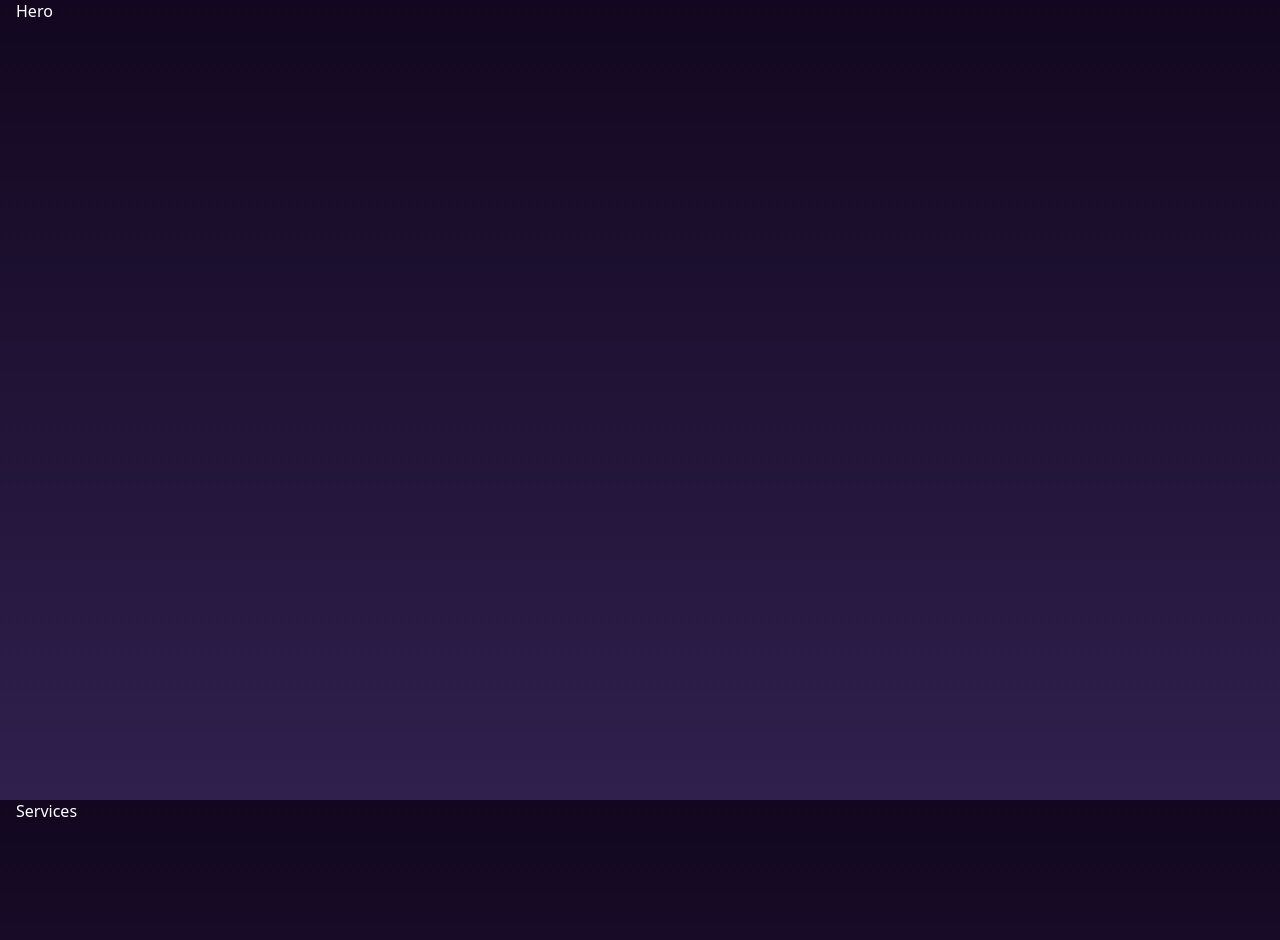
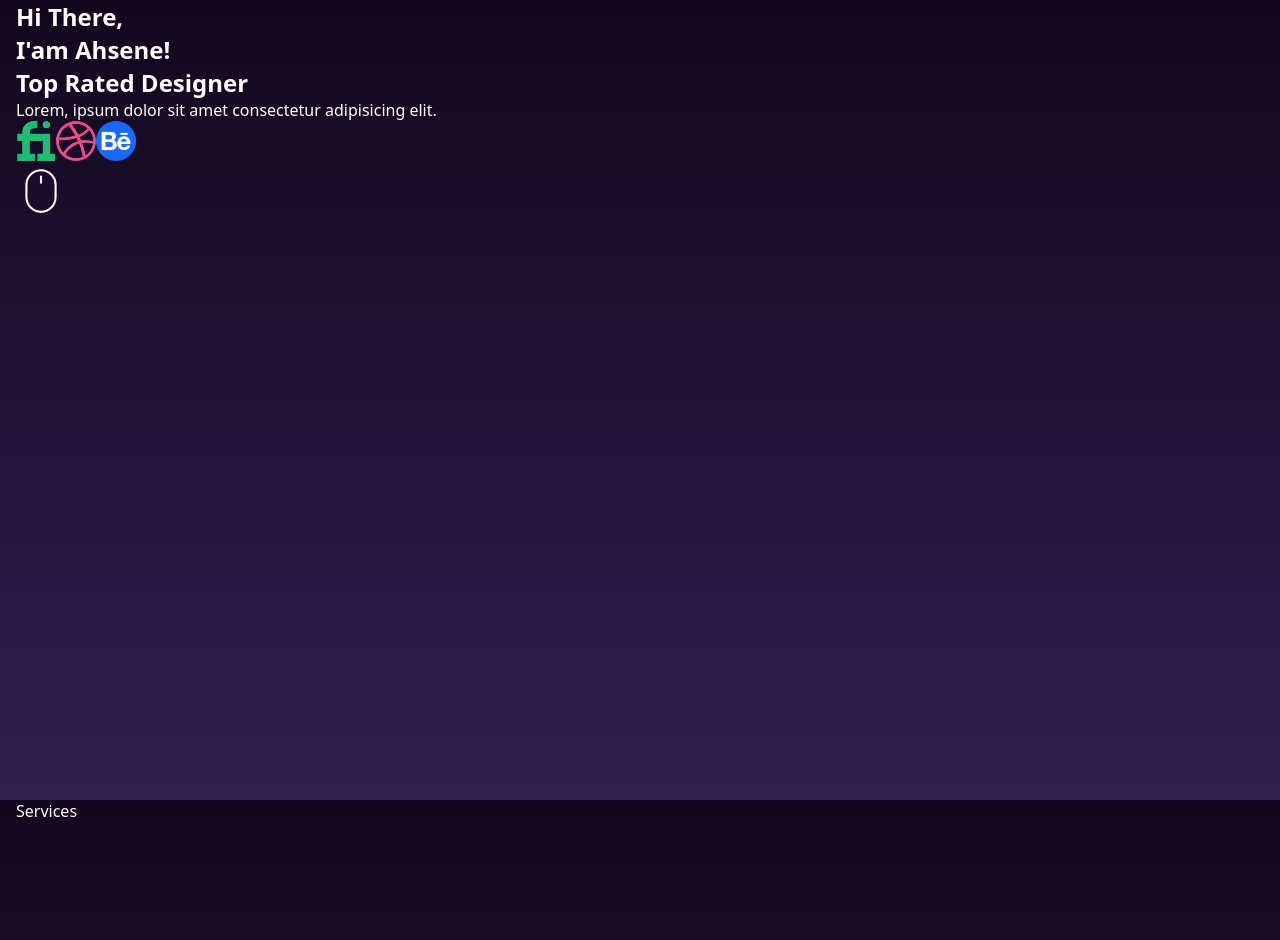
Before and after one commit to AhseneRemmouche/3d-portfolio, a React (Vite) app: page / in a window 1280 px wide. Shown: the top 940 px of the page. Built offline with nearby package versions, Linux system fonts and the light colour scheme.

Commit message:
add Hero content

```diff
--- a/src/components/hero/Hero.jsx
+++ b/src/components/hero/Hero.jsx
@@ -1,9 +1,52 @@
-import './hero.css'
+import "./hero.css";
 
 const Hero = () => {
-  return (
-    <div className=''>Hero</div>
-  )
-}
+	return (
+		<div className="hero">
+			<div className="heroSection left">
+				{/* TITLE */}
+				<h1 className="heroTitle">
+					Hi There, <br />
+					<span>I&apos;am Ahsene!</span>
+				</h1>
 
-export default Hero
+				{/* AWARDS */}
+				<div className="awards">
+					<h2>Top Rated Designer</h2>
+					<p>Lorem, ipsum dolor sit amet consectetur adipisicing elit.</p>
+					<div className="awardList">
+						<img src="../../../public/images/award1.png" alt="award1" />
+						<img src="../../../public/images/award2.png" alt="award2" />
+						<img src="../../../public/images/award3.png" alt="award3" />
+					</div>
+				</div>
+
+				{/* SCROLL SVG */}
+				<a href="#services">
+					<svg
+						width="50px"
+						height="50px"
+						viewBox="0 0 24 24"
+						fill="none"
+						xmlns="http://www.w3.org/2000/svg"
+					>
+						<path
+							d="M5 9C5 5.13401 8.13401 2 12 2C15.866 2 19 5.13401 19 9V15C19 18.866 15.866 22 12 22C8.13401 22 5 18.866 5 15V9Z"
+							stroke="white"
+							strokeWidth="1"
+						/>
+						<path
+							d="M12 5V8"
+							stroke="white"
+							strokeWidth="1"
+							strokeLinecap="round"
+						/>
+					</svg>
+				</a>
+			</div>
+			<div className="heroSection right"></div>
+		</div>
+	);
+};
+
+export default Hero;
```
